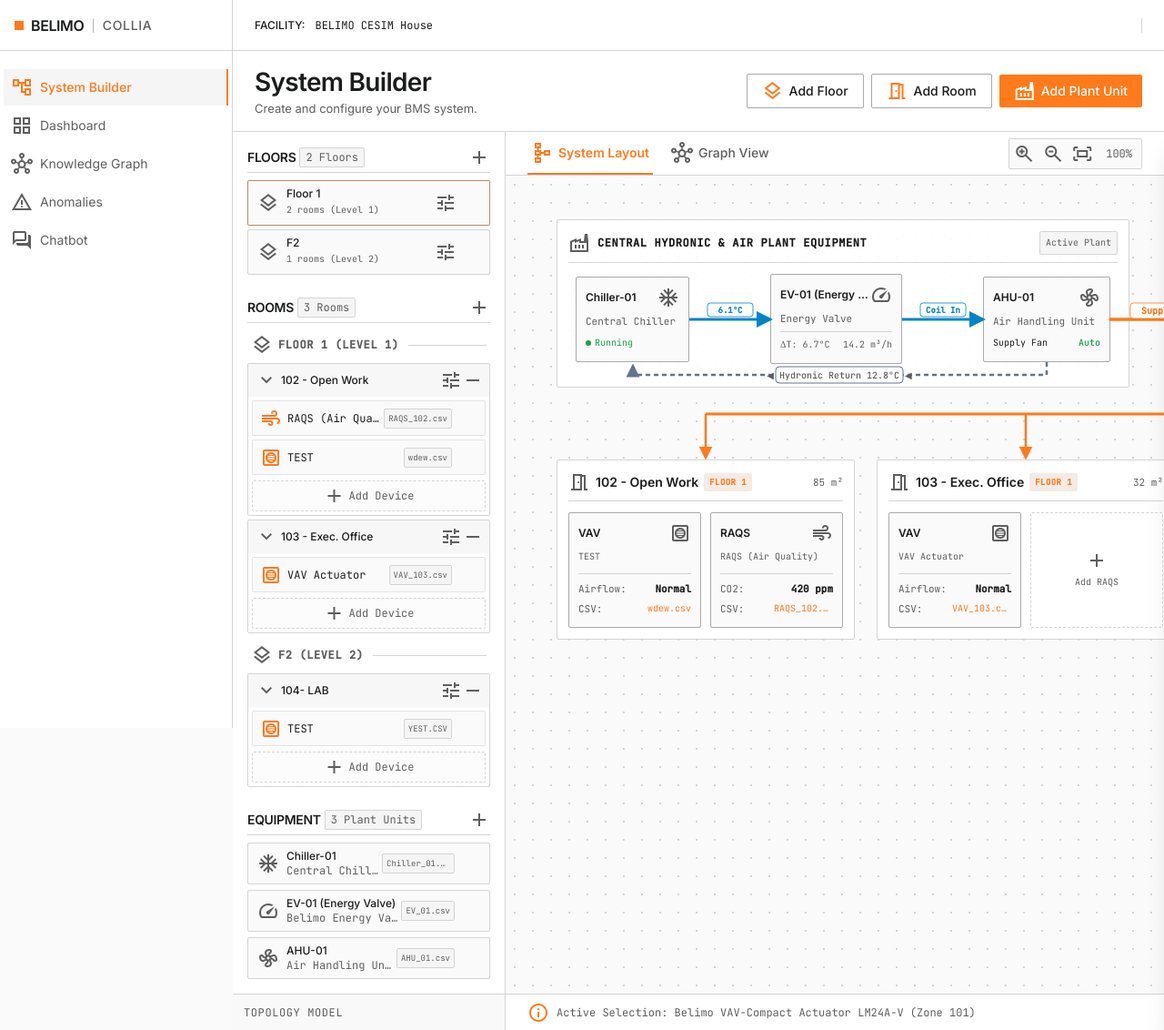
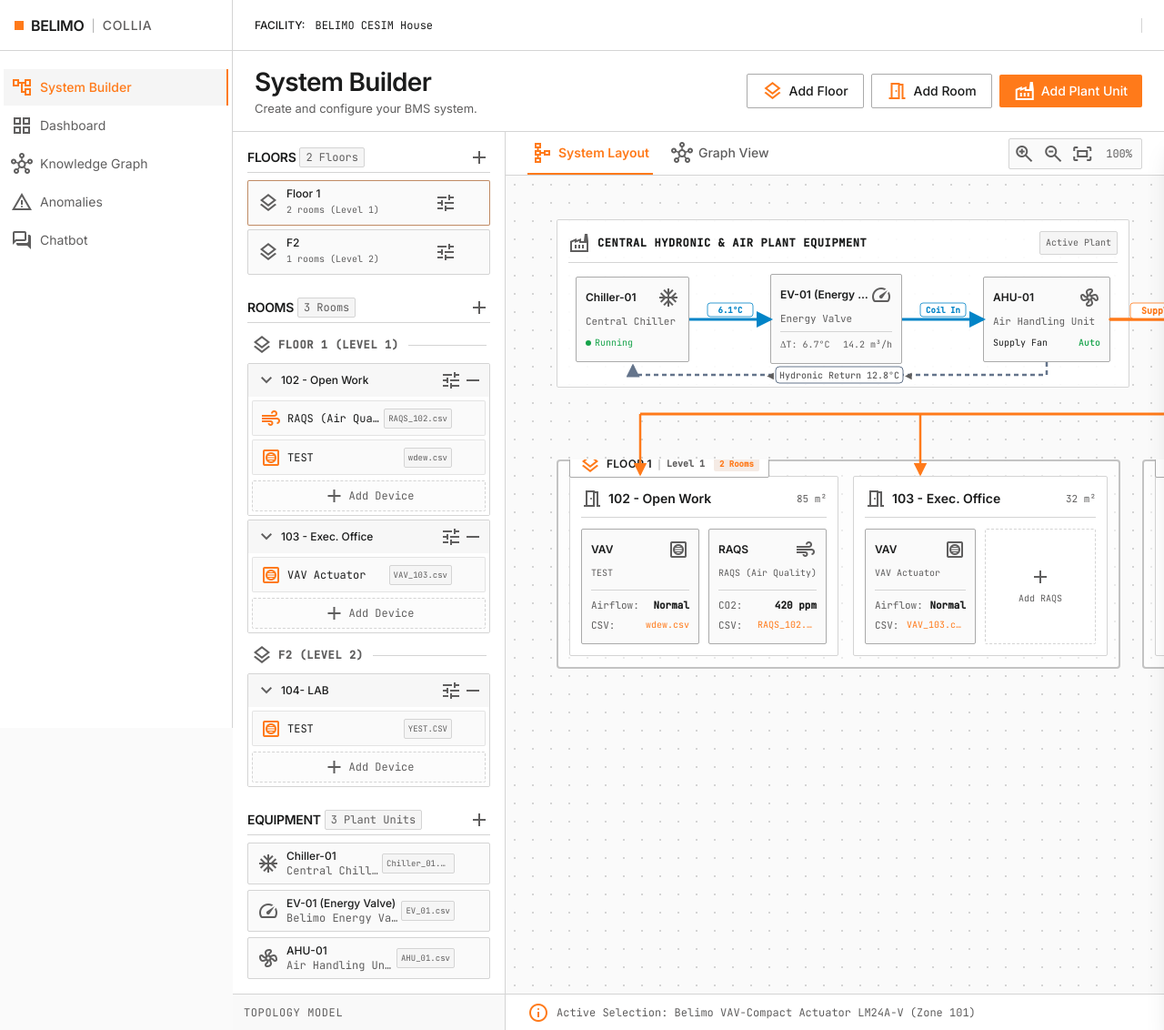
Before and after one commit to ACE12345NEIL/Collia-for-Belimo, a FastAPI app: page / in a window 1280 px wide. Shown: the top 1132 px of the page at 91% size. Run offline with FastAPI, Linux system fonts and the light colour scheme; some libraries are stand-ins or nearby versions.

Commit message:
feat(ui): group rooms within floor breakdown border containers with interactive level badges in system layout

```diff
--- a/frontend/static/js/app.js
+++ b/frontend/static/js/app.js
@@ -330,7 +330,7 @@ function renderCanvas() {
     });
   }
 
-  // 2. Render Rooms / Zones in a clean horizontal strip (as in index.html reference)
+  // 2. Render Floors & Rooms breakdown in System Layout (Box-like border per floor)
   const zonesContainer = document.getElementById('zones-canvas-container');
   if (zonesContainer) {
     const rooms = state.topology.rooms || [];
@@ -350,8 +350,35 @@ function renderCanvas() {
     Object.keys(roomsByFloor).forEach(floorId => {
       const floorRooms = roomsByFloor[floorId];
       if (!floorRooms || floorRooms.length === 0) return;
-      const floorObj = floors.find(f => f.id === floorId) || { name: `Floor ${floorId}` };
+      const floorObj = floors.find(f => f.id === floorId) || { name: `Floor ${floorId}`, floor_number: 1 };
       const floorSection = floorObj.name;
+      const isFloorSelected = state.selectedEntity && state.selectedEntity.id === floorId;
+
+      // Floor Breakdown Box-like Border Container
+      const floorBox = document.createElement('div');
+      floorBox.id = `floor-box-${floorId}`;
+      floorBox.className = `floor-group-container relative rounded-lg border-2 ${isFloorSelected ? 'border-primary ring-2 ring-primary/20 bg-primary/5' : 'border-border-strong/70 bg-surface-base/50'} pt-4 pb-3 px-3 flex flex-col gap-2 shrink-0 transition-all shadow-xs`;
+
+      // Floor Breakdown Badge on top-left border
+      const floorBadge = document.createElement('div');
+      floorBadge.className = 'absolute -top-3 left-3 bg-surface-base px-2.5 py-0.5 border border-border-strong rounded font-label-sm text-label-sm font-semibold text-on-surface flex items-center gap-1.5 shadow-xs cursor-pointer select-none hover:border-primary hover:text-primary transition-colors';
+      floorBadge.title = 'Click to view/edit Floor details';
+      floorBadge.onclick = (e) => {
+        e.stopPropagation();
+        selectEntity('floor', floorId);
+      };
+      floorBadge.innerHTML = `
+        <span class="material-symbols-outlined text-[15px] text-primary">layers</span>
+        <span class="uppercase tracking-wide">${floorSection}</span>
+        <span class="text-border-strong font-normal">|</span>
+        <span class="font-code-xs text-[10px] text-secondary">Level ${floorObj.floor_number || 1}</span>
+        <span class="ml-1 px-1.5 py-0.2 rounded bg-primary/10 text-primary font-code-xs text-[9px] font-bold">${floorRooms.length} ${floorRooms.length === 1 ? 'Room' : 'Rooms'}</span>
+      `;
+      floorBox.appendChild(floorBadge);
+
+      // Rooms row inside this floor box
+      const roomsRow = document.createElement('div');
+      roomsRow.className = 'flex items-start gap-4';
 
       floorRooms.forEach(room => {
         const thisRoomEq = roomEq.filter(eq => eq.room_id === room.id);
@@ -361,7 +388,7 @@ function renderCanvas() {
 
         const zoneDiv = document.createElement('div');
         zoneDiv.id = `room-card-${room.id}`;
-        zoneDiv.className = `flex-1 min-w-[280px] max-w-[340px] rounded border ${isRoomSelected ? 'border-primary ring-2 ring-primary/20' : 'border-border-subtle'} bg-surface-base p-3 shadow-xs transition-all pointer-events-auto shrink-0`;
+        zoneDiv.className = `min-w-[280px] max-w-[340px] rounded border ${isRoomSelected ? 'border-primary ring-2 ring-primary/20' : 'border-border-subtle'} bg-surface-base p-3 shadow-xs transition-all pointer-events-auto shrink-0`;
         zoneDiv.onclick = (e) => {
           if (e.target === zoneDiv || e.target.closest('.room-card-header')) {
             selectEntity('room', room.id);
@@ -373,7 +400,6 @@ function renderCanvas() {
             <div class="flex items-center gap-1.5 min-w-0">
               <span class="material-symbols-outlined text-[16px] text-secondary">meeting_room</span>
               <span class="font-label-md text-label-md font-semibold text-on-surface truncate">${room.name}</span>
-              <span class="px-1.5 py-0.2 rounded bg-primary/10 text-primary font-code-xs text-[9px] font-semibold uppercase tracking-wider shrink-0" title="Floor: ${floorSection}">${floorSection}</span>
             </div>
             <span class="font-code-xs text-[11px] text-secondary shrink-0">${room.area_sqm || 0} m²</span>
           </div>
@@ -430,8 +456,11 @@ function renderCanvas() {
             `}
           </div>
         `;
-        zonesContainer.appendChild(zoneDiv);
+        roomsRow.appendChild(zoneDiv);
       });
+
+      floorBox.appendChild(roomsRow);
+      zonesContainer.appendChild(floorBox);
     });
   }
 
@@ -538,7 +567,7 @@ function updateCanvasSchematicArrows() {
 
   // 2. Supply Air Duct: AHU exit -> y=230 manifold -> connects to ALL rooms
   if (ahu) {
-    const roomDivs = Array.from(document.querySelectorAll('#zones-canvas-container > div'));
+    const roomDivs = Array.from(document.querySelectorAll('#zones-canvas-container [id^="room-card-"]'));
     const trunkY = Math.round(ahu.centerY);
     const riserX = 710;
     const manifoldY = 230;
@@ -554,8 +583,10 @@ function updateCanvasSchematicArrows() {
     if (roomDivs.length > 0) {
       const roomDrops = roomDivs.map(div => {
         const rc = getCoords(div);
+        const vavEl = div.querySelector('[id*="vav"]');
+        const vavCoords = vavEl ? getCoords(vavEl) : null;
         return {
-          x: Math.round(rc.centerX),
+          x: vavCoords ? Math.round(vavCoords.centerX) : Math.round(rc.centerX),
           top: Math.round(rc.y)
         };
       });
@@ -569,7 +600,7 @@ function updateCanvasSchematicArrows() {
         <path d="M ${minX} ${manifoldY} L ${maxX} ${manifoldY}" fill="none" stroke="#ff7a1a" stroke-width="3"></path>
       `;
 
-      // Vertical drop to EVERY room, stopping at top border (never overlapping room card text)
+      // Vertical drop to EVERY room, stopping at top border of room card (never overlapping room card text)
       roomDrops.forEach(drop => {
         paths += `
           <!-- Drop into room top border -->
--- a/frontend/templates/index.html
+++ b/frontend/templates/index.html
@@ -167,8 +167,19 @@
 </div>
 <!-- ARCHITECTURAL ZONES / ROOM CONTAINERS (z-10) -->
 <div class="absolute left-6 top-[280px] right-6 flex items-start gap-6 overflow-x-auto pb-6 z-10" id="zones-canvas-container">
+  <!-- Floor Breakdown Box-like Border Container -->
+  <div class="floor-group-container relative rounded-lg border-2 border-border-strong/70 bg-surface-base/50 pt-4 pb-3 px-3 flex flex-col gap-2 shrink-0 transition-all shadow-xs" id="floor-box-flr_01">
+    <!-- Floor Breakdown Badge on top-left border -->
+    <div class="absolute -top-3 left-3 bg-surface-base px-2.5 py-0.5 border border-border-strong rounded font-label-sm text-label-sm font-semibold text-on-surface flex items-center gap-1.5 shadow-xs cursor-pointer select-none" onclick="selectEntity('floor', 'flr_01')" title="Click to view/edit Floor details">
+      <span class="material-symbols-outlined text-[15px] text-primary">layers</span>
+      <span class="uppercase tracking-wide">Floor 1</span>
+      <span class="text-border-strong font-normal">|</span>
+      <span class="font-code-xs text-[10px] text-secondary">Level 1</span>
+      <span class="ml-1 px-1.5 py-0.2 rounded bg-primary/10 text-primary font-code-xs text-[9px] font-bold">3 Rooms</span>
+    </div>
+    <div class="flex items-start gap-4">
       <!-- ZONE 101 -->
-  <div class="flex-1 min-w-[280px] rounded border border-border-subtle bg-surface-base p-3 shadow-xs pointer-events-auto">
+      <div class="min-w-[280px] max-w-[340px] rounded border border-border-subtle bg-surface-base p-3 shadow-xs pointer-events-auto shrink-0" id="room-card-rm_101">
         <div class="flex items-center justify-between pb-2 border-b border-border-subtle mb-3 room-card-header cursor-pointer" onclick="selectEntity('room', 'rm_101')">
           <div class="flex items-center gap-1.5 min-w-0">
             <span class="material-symbols-outlined text-[16px] text-secondary">meeting_room</span>
@@ -204,7 +215,7 @@
       </div>
 
       <!-- ZONE 102 -->
-  <div class="flex-1 min-w-[280px] rounded border border-border-subtle bg-surface-base p-3 shadow-xs pointer-events-auto">
+      <div class="min-w-[280px] max-w-[340px] rounded border border-border-subtle bg-surface-base p-3 shadow-xs pointer-events-auto shrink-0" id="room-card-rm_102">
         <div class="flex items-center justify-between pb-2 border-b border-border-subtle mb-3 room-card-header cursor-pointer" onclick="selectEntity('room', 'rm_102')">
           <div class="flex items-center gap-1.5 min-w-0">
             <span class="material-symbols-outlined text-[16px] text-secondary">grid_view</span>
@@ -239,7 +250,7 @@
       </div>
 
       <!-- ZONE 103 -->
-  <div class="flex-1 min-w-[280px] rounded border border-border-subtle bg-surface-base p-3 shadow-xs pointer-events-auto">
+      <div class="min-w-[280px] max-w-[340px] rounded border border-border-subtle bg-surface-base p-3 shadow-xs pointer-events-auto shrink-0" id="room-card-rm_103">
         <div class="flex items-center justify-between pb-2 border-b border-border-subtle mb-3 room-card-header cursor-pointer" onclick="selectEntity('room', 'rm_103')">
           <div class="flex items-center gap-1.5 min-w-0">
             <span class="material-symbols-outlined text-[16px] text-secondary">shield_person</span>
@@ -268,6 +279,8 @@
             <div class="mt-2 pt-1.5 border-t border-border-subtle flex flex-col gap-0.5">
               <div class="flex justify-between font-code-xs text-[11px]"><span class="text-secondary">CO2:</span><span class="font-semibold text-on-surface">395 ppm</span></div>
               <div class="flex justify-between font-code-xs text-[11px]"><span class="text-secondary">Temp:</span><span class="font-semibold text-on-surface">21.0°C</span></div>
+            </div>
+          </div>
         </div>
       </div>
     </div>
```
Lines whose indentation alone changed are shown as unchanged.
